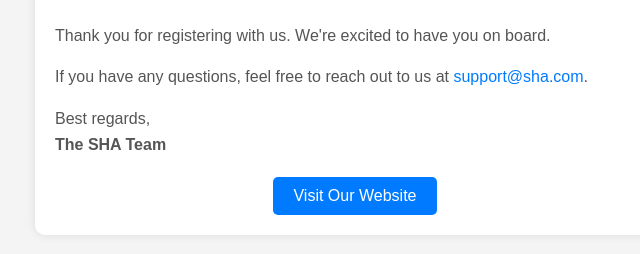
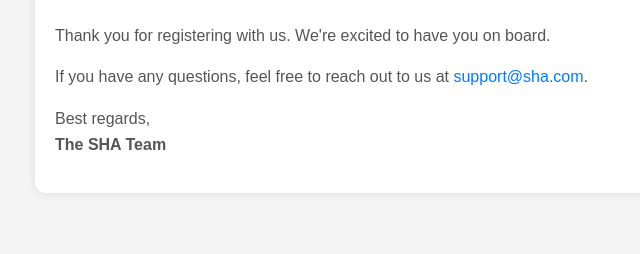
Before and after one commit to Pe-te-r/yr4-back-end, a Flask app: template app/templates/welcome.html in a window 1280 px wide. Shown: the part 105-359 px from the top of the page, without its empty margins (285-925 px from the left). Run offline with Flask 3, Linux system fonts and the light colour scheme; the template is opened without the code that fills it, so the values that code supplies are empty.

Commit message:
more changes

```diff
--- a/app/templates/welcome.html
+++ b/app/templates/welcome.html
@@ -18,11 +18,6 @@
             Best regards,<br>
             <strong>The SHA Team</strong>
         </p>
-        <div style="text-align: center; margin-top: 20px;">
-            <a href="https://sha.com" style="background-color: #007BFF; color: #ffffff; padding: 10px 20px; text-decoration: none; border-radius: 5px; display: inline-block;">
-                Visit Our Website
-            </a>
-        </div>
     </div>
 </body>
 </html>
```
